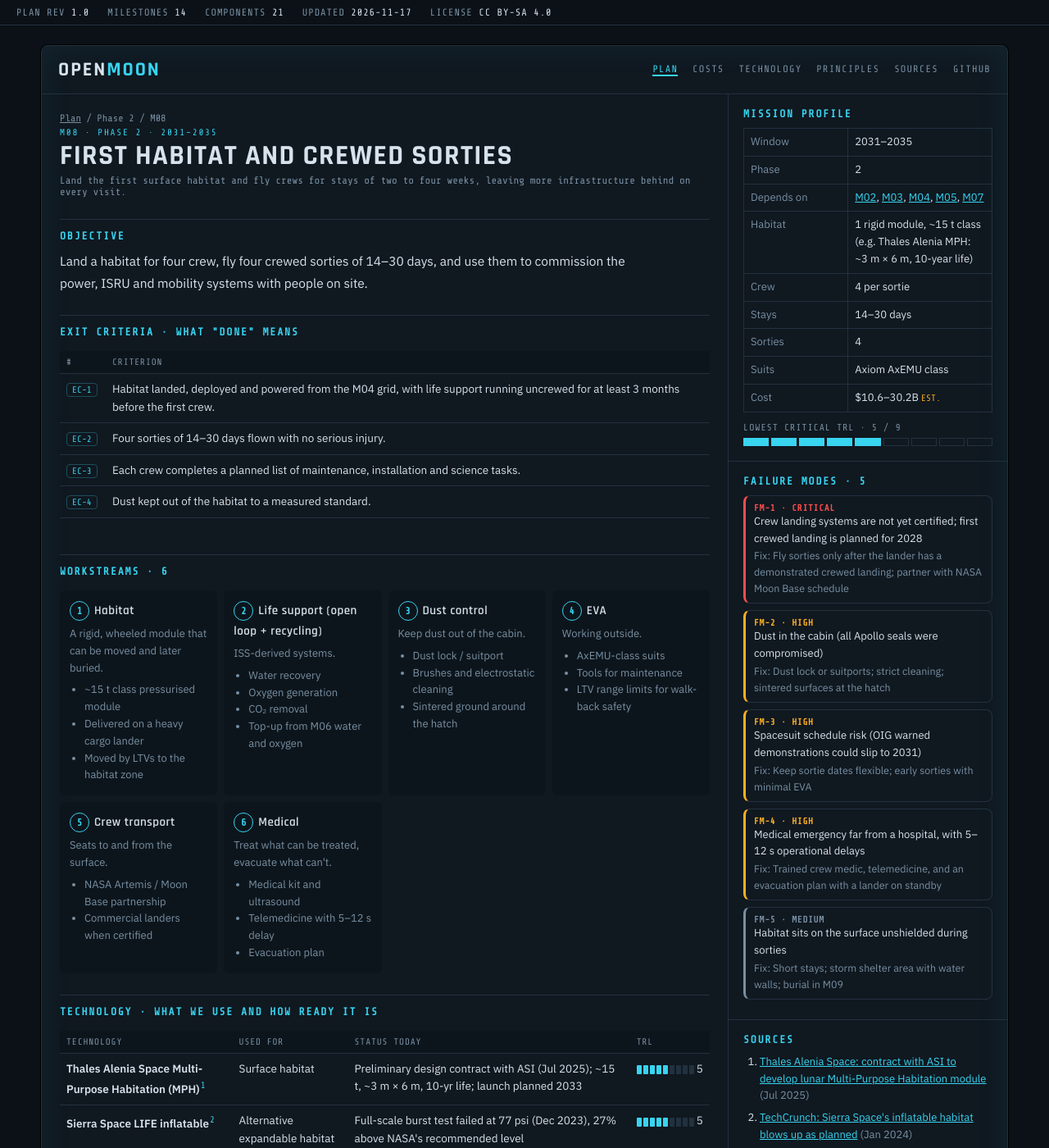
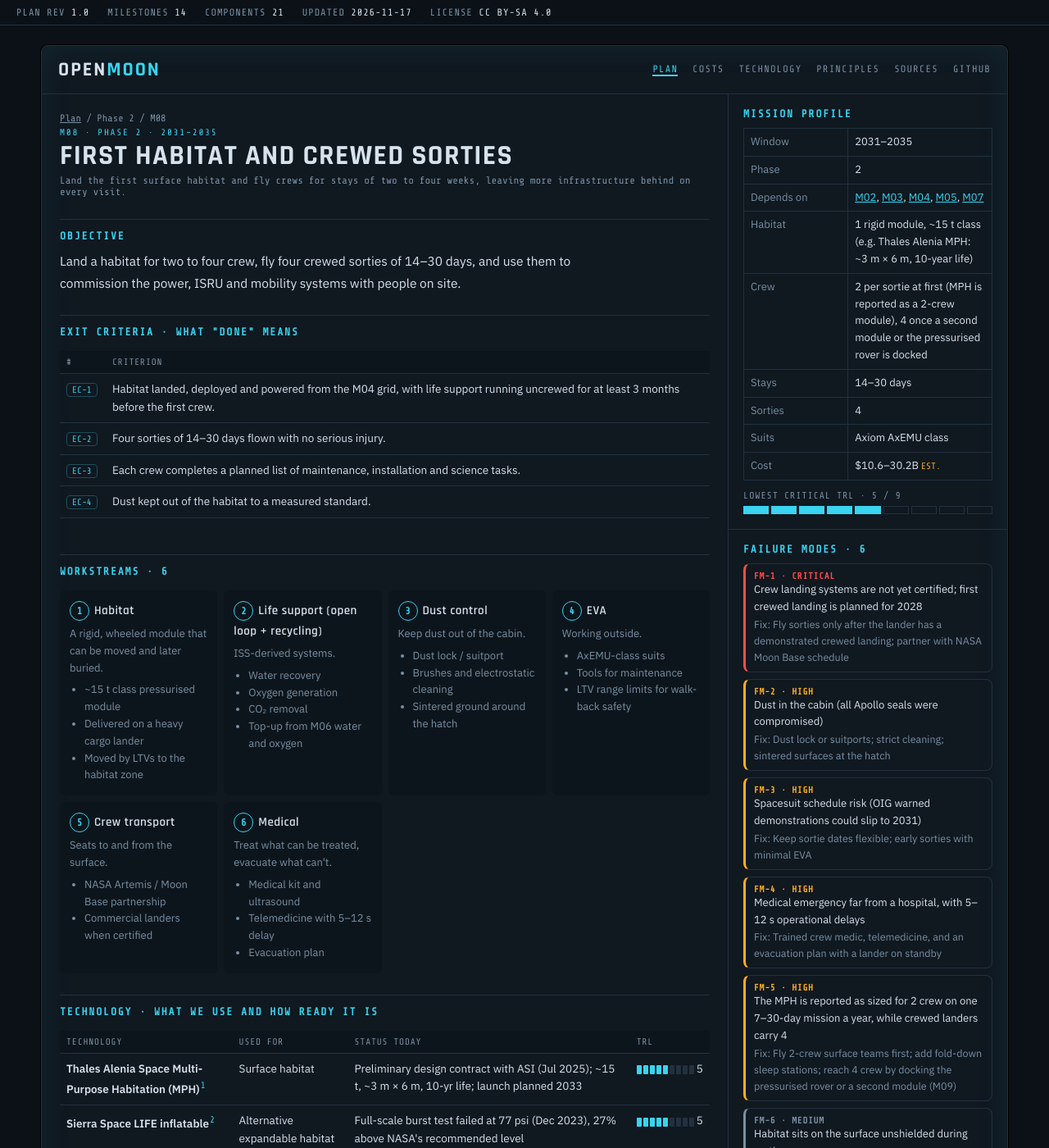
Before and after one commit to TomSomerville/openmoon, a Jekyll site: the page built from _milestones/m08-first-habitat.md, in a window 1280 px wide and 1400 px high. Shown: the whole window at 82% size. Built offline with Jekyll 4.4.1, drawn with Linux system fonts in a browser that asks for light colours; some of the changed text lies outside the part shown.

Commit message:
Add habitat components; reflect 2-crew MPH sizing in M08
C08.1 habitat module, C08.2 life support (BVAD mass balance), C08.3 dust
lock, C08.4 EVA system.

Co-Authored-By: Claude Opus 5.5 <noreply@anthropic.com>
Claude-Session: https://claude.ai/code/session_01EMgvSuc1KQeVQ8H97cpru4

```diff
--- a/_milestones/m08-first-habitat.md
+++ b/_milestones/m08-first-habitat.md
@@ -5,12 +5,12 @@ title: First habitat and crewed sorties
 phase: 2
 window: "2031–2035"
 summary: Land the first surface habitat and fly crews for stays of two to four weeks, leaving more infrastructure behind on every visit.
-objective: "Land a habitat for four crew, fly four crewed sorties of 14–30 days, and use them to commission the power, ISRU and mobility systems with people on site."
+objective: "Land a habitat for two to four crew, fly four crewed sorties of 14–30 days, and use them to commission the power, ISRU and mobility systems with people on site."
 trl_min: 5
 depends_on: [M02, M03, M04, M05, M07]
 spec:
   - {k: Habitat, v: "1 rigid module, ~15 t class (e.g. Thales Alenia MPH: ~3 m × 6 m, 10-year life)"}
-  - {k: Crew, v: "4 per sortie"}
+  - {k: Crew, v: "2 per sortie at first (MPH is reported as a 2-crew module), 4 once a second module or the pressurised rover is docked"}
   - {k: Stays, v: "14–30 days"}
   - {k: Sorties, v: "4"}
   - {k: Suits, v: "Axiom AxEMU class"}
@@ -67,6 +67,7 @@ risks:
   - {sev: High, title: "Dust in the cabin (all Apollo seals were compromised)", fix: "Dust lock or suitports; strict cleaning; sintered surfaces at the hatch"}
   - {sev: High, title: "Spacesuit schedule risk (OIG warned demonstrations could slip to 2031)", fix: "Keep sortie dates flexible; early sorties with minimal EVA"}
   - {sev: High, title: "Medical emergency far from a hospital, with 5–12 s operational delays", fix: "Trained crew medic, telemedicine, and an evacuation plan with a lander on standby"}
+  - {sev: High, title: "The MPH is reported as sized for 2 crew on one 7–30-day mission a year, while crewed landers carry 4", fix: "Fly 2-crew surface teams first; add fold-down sleep stations; reach 4 crew by docking the pressurised rover or a second module (M09)"}
   - {sev: Medium, title: "Habitat sits on the surface unshielded during sorties", fix: "Short stays; storm shelter area with water walls; burial in M09"}
 ---
 
@@ -75,7 +76,7 @@ risks:
 - **Thales Alenia Space MPH.** Thales is designing it for the Italian Space Agency: about 3 m × 6 m, about 15 t, on wheels, with a minimum 10-year life. Launch is planned for 2033<sup class="r">[1](#s1)</sup>.
 - **Inflatable alternative.** Sierra Space's LIFE module held 77 psi before bursting in a full-scale test, 27% above NASA's recommended level<sup class="r">[2](#s2)</sup>.
 
-Open Moon designs its habitat zone for a **rigid ~15 t module first**, with room for inflatable modules later. NASA expects habitats to arrive on cargo landers no earlier than FY2033<sup class="r">[5](#s5)</sup>.
+Open Moon designs its habitat zone for a **rigid ~15 t module first**, with room for inflatable modules later. Press reports describe the MPH as sized for **two** astronauts on one 7–30-day mission a year, so early sorties put two people on the surface. Four-person stays wait for a second module or the docked pressurised rover (M07). NASA expects habitats to arrive on cargo landers no earlier than FY2033<sup class="r">[5](#s5)</sup>.
 
 ## Life support
 
```
